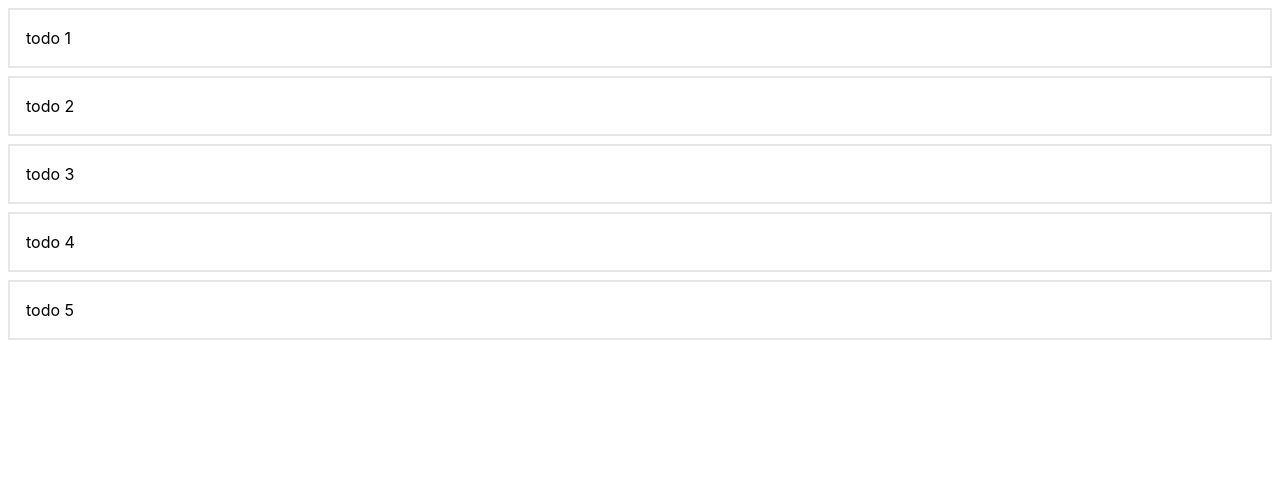
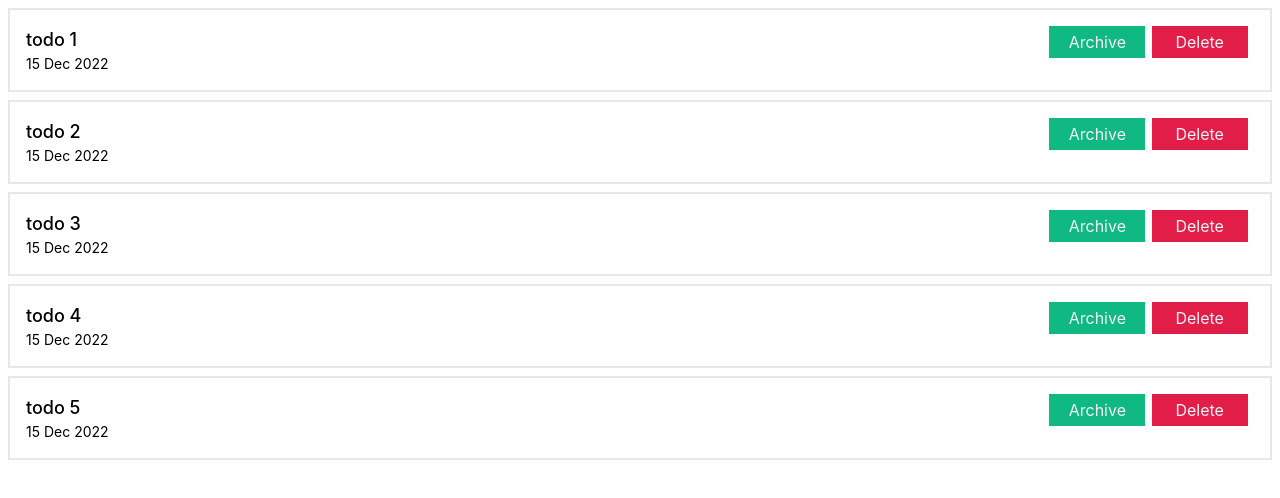
Before and after one commit to cindy2400/todo-app, a Next.js app: page / in a window 1280 px wide. Shown: the top 498 px of the page. Built offline with nearby package versions, Linux system fonts and the light colour scheme.

Commit message:
fix design for cardtodo

```diff
--- a/components/todo/ListTodo.js
+++ b/components/todo/ListTodo.js
@@ -4,7 +4,7 @@ const ListTodo = ({ todos }) => {
   return (
     <div>
       {todos.map((todo) => (
-        <Todo>{todo}</Todo>
+        <Todo name={todo.name} time={todo.time} />
       ))}
     </div>
   );
--- a/components/todo/Todo.js
+++ b/components/todo/Todo.js
@@ -1,7 +1,7 @@
-import Card from "../ui/Card";
+import CardTodo from "../ui/CardTodo";
 
-const Todo = ({ children }) => {
-  return <Card>{children}</Card>;
+const Todo = ({ name, time }) => {
+  return <CardTodo name={name} time={time} />;
 };
 
 export default Todo;
--- /dev/null
+++ b/components/ui/Button.js
@@ -0,0 +1,5 @@
+const Button = ({ children, classname }) => {
+  return <button className={`w-24 h-8 ${classname}`}>{children}</button>;
+};
+
+export default Button;
--- a/components/ui/Card.js
+++ /dev/null
@@ -1,9 +0,0 @@
-const Card = ({ className, children }) => {
-  return (
-    <div className={`box-content p-4 m-2 border-2 ${className}`}>
-      {children}
-    </div>
-  );
-};
-
-export default Card;
--- /dev/null
+++ b/components/ui/CardTodo.js
@@ -0,0 +1,22 @@
+import Button from "./Button";
+
+const CardTodo = ({ name, time }) => {
+  return (
+    <div className="box-content p-4 m-2 border-2">
+      <div class="flex flex-row ">
+        <div class="grow">
+          <p className="text-lg font-medium">{name}</p>
+          <p className="text-sm">{time}</p>
+        </div>
+        <div class="basis-1/12 ">
+          <Button classname="bg-emerald-500 text-gray-100 ">Archive</Button>
+        </div>
+        <div class="basis-1/12 ">
+          <Button classname="bg-rose-600 text-gray-100">Delete</Button>
+        </div>
+      </div>
+    </div>
+  );
+};
+
+export default CardTodo;
--- a/pages/index.js
+++ b/pages/index.js
@@ -11,7 +11,13 @@ function Home({ todos }) {
 export function getStaticProps() {
   return {
     props: {
-      todos: ["todo 1", "todo 2", "todo 3", "todo 4", "todo 5"],
+      todos: [
+        { name: "todo 1", time: "15 Dec 2022" },
+        { name: "todo 2", time: "15 Dec 2022" },
+        { name: "todo 3", time: "15 Dec 2022" },
+        { name: "todo 4", time: "15 Dec 2022" },
+        { name: "todo 5", time: "15 Dec 2022" },
+      ],
     },
   };
 }
```
